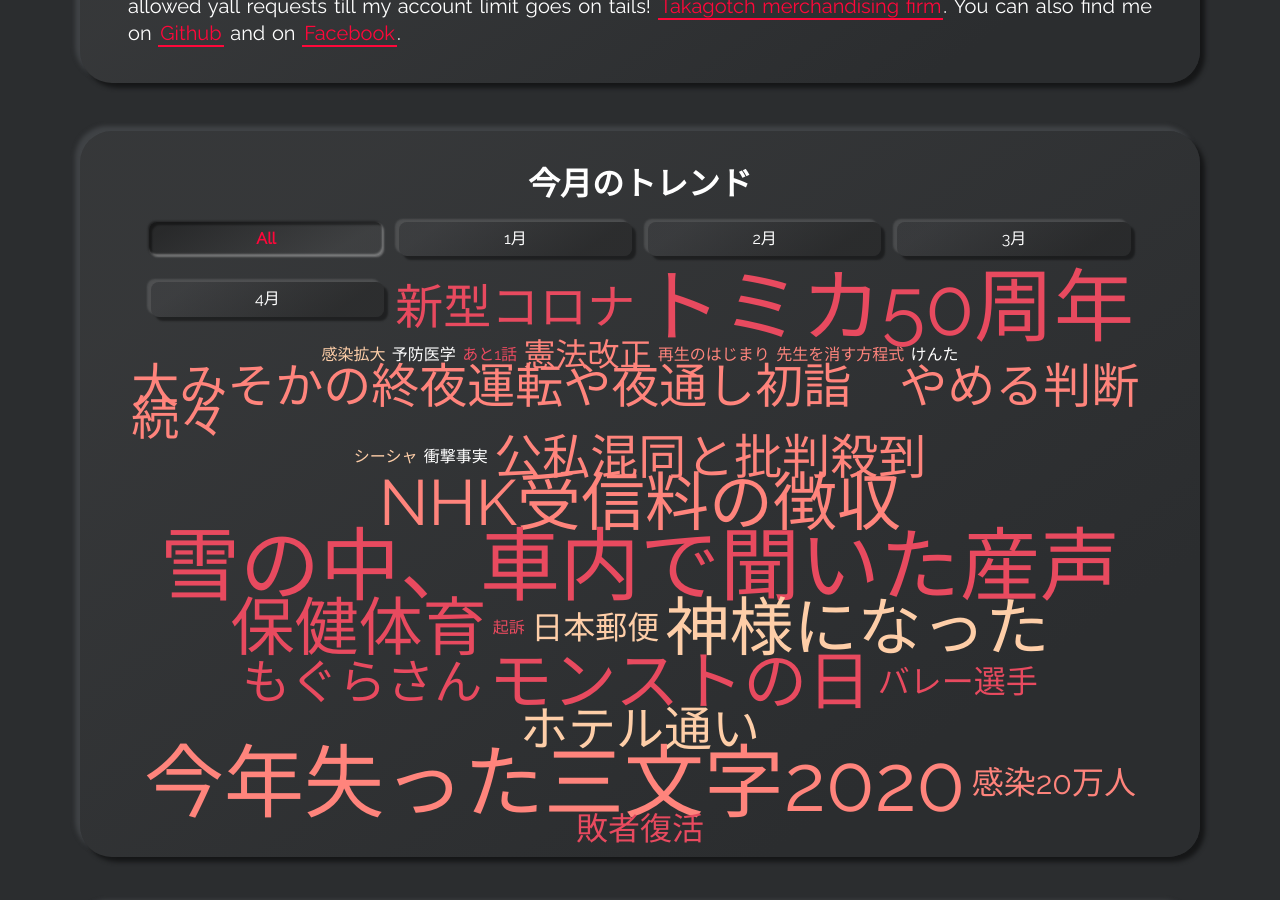
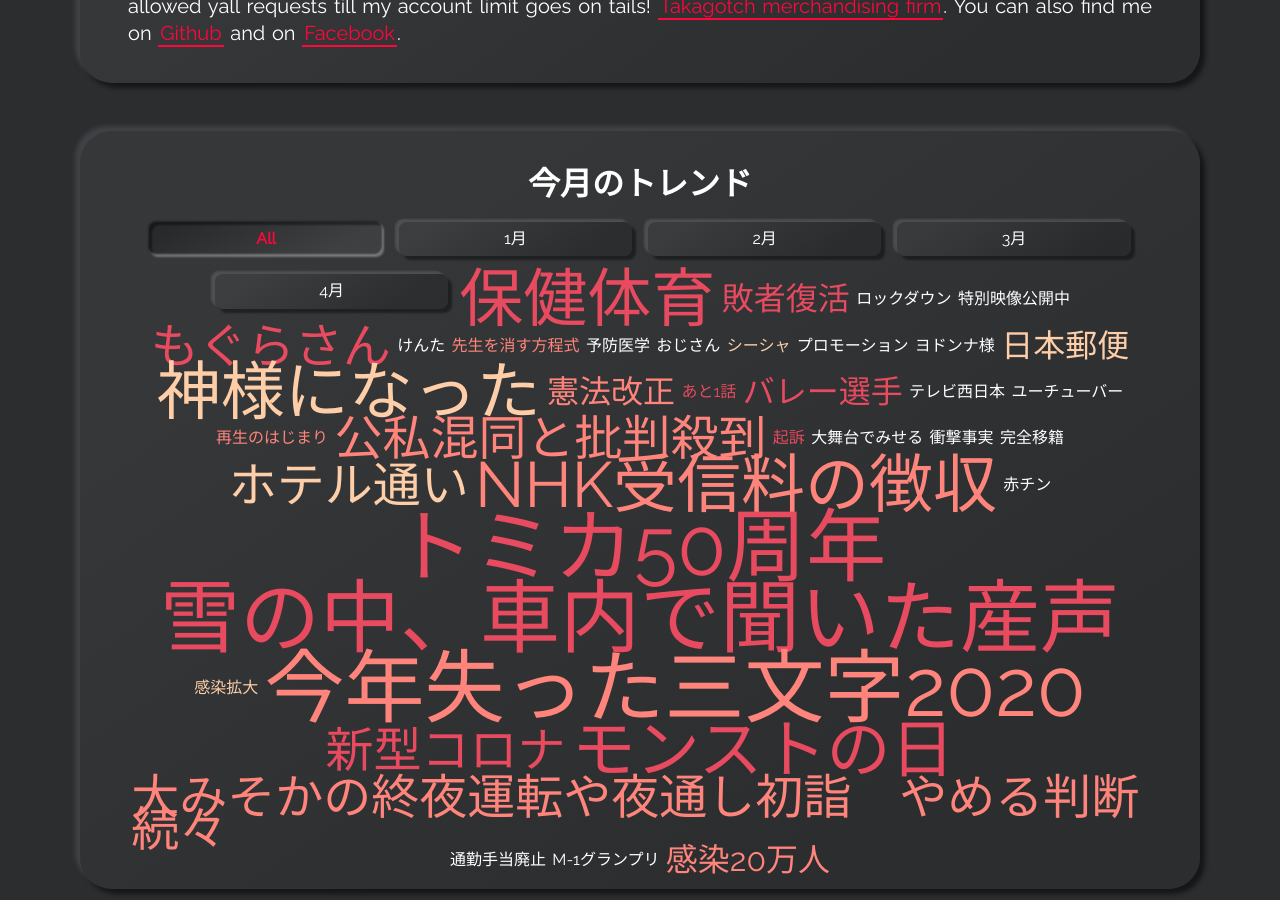
Before and after one commit to takagotch/o2830, a Jekyll site: the page built from index.html, in a window 1280 px wide and 900 px high, scrolled down 1158 px. Built offline with Jekyll 4.4.1, drawn with Linux system fonts in a browser that asks for light colours.

Commit message:
Update skills-one.yml

```diff
--- a/_data/skills-one.yml
+++ b/_data/skills-one.yml
@@ -12,4 +12,40 @@
   weight: 2
 
 - name: 衝撃事実
-  weight:
+  weight: 3
+
+- name: ロックダウン
+  weight: 4
+
+- name: テレビ西日本
+  weight: 5
+
+- name: 赤チン
+  weight: 1
+
+- name: M-1グランプリ
+  weight: 2
+
+- name: 完全移籍
+  weight: 3
+
+- name: 通勤手当廃止
+  weight: 4
+
+- name: 大舞台でみせる
+  weight: 5
+
+- name: 特別映像公開中
+  weight: 1
+
+- name: プロモーション
+  weight: 2
+
+- name: ユーチューバー
+  weight: 3
+
+- name: おじさん
+  weight: 4
+
+- name: ヨドンナ様
+  weight: 5
```
